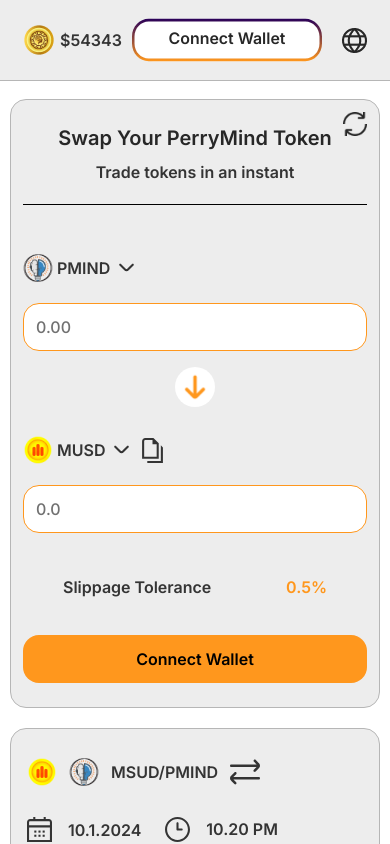
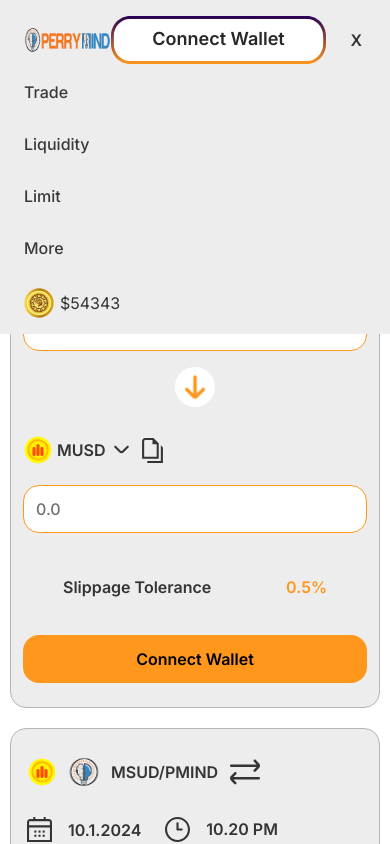
Before and after one commit to alenpragma/pmind-swap, a React (Vite) app: page / in a window 390 px wide. Shown: the top 844 px of the page. Built offline with nearby package versions, Linux system fonts and the light colour scheme.

Commit message:
header responsive

```diff
--- a/src/compenents/MenuItem.jsx
+++ b/src/compenents/MenuItem.jsx
@@ -1,15 +1,35 @@
+import coin from '../assets/mind1.png';
+
 
 const MenuItem = () => {
   return (
-    <>
-      <ul className='flex gap-7'>
+    <div className='flex flex-col bg-black gap-32 lg:flex-row '>
+      <ul className='flex flex-col lg:flex-row gap-7'>
         <li className='text-[#393939] font-medium leading-normal'>Trade</li>
         <li className='text-[#393939] font-medium leading-normal'>Liquidity</li>
         <li className='text-[#393939] font-medium leading-normal'>Limit</li>
         <li className='text-[#393939] font-medium leading-normal'>More</li>
       </ul>
-    </>
+      <div className='flex  place-items-center gap-1.5'>
+        <img className='' src={coin} alt="" />
+        <p className='text-[##393939] '>$54343</p>
+      </div>
+    </div>
   );
 };
 
 export default MenuItem;
+
+{/* <div className='flex gap-10 place-items-center font-semibold'>
+<div className='flex gap-5 place-items-center justify-center'>
+  <ConnectButton />
+  <div className='hidden lg:block'>
+    <img src={global} alt="" />
+  </div>
+
+   <div onClick={() => setShow(!show)} className='lg:hidden px-1 cursor-pointer'>
+    <span>X</span>
+  </div>
+
+</div>
+</div> */}
--- /dev/null
+++ b/src/compenents/connectButton.jsx
@@ -0,0 +1,27 @@
+
+const ConnectButton = () => {
+  return (
+    <>
+      <svg className='cursor-pointer' xmlns="http://www.w3.org/2000/svg" width="215" height="48" viewBox="0 0 215 48" fill="none">
+        {/* <!-- White Background --> */}
+        <rect width="100%" height="100%" fill="white" rx="24" ry="24" />
+
+        {/* <!-- Gradient Path --> */}
+        <path fillRule="evenodd" clipRule="evenodd" d="M196.057 3H18.9427C10.0502 3 2.84141 10.6112 2.84141 20V28C2.84141 37.3888 10.0502 45 18.9427 45H196.057C204.95 45 212.159 37.3888 212.159 28V20C212.159 10.6112 204.95 3 196.057 3ZM18.9427 0C8.48095 0 0 8.95431 0 20V28C0 39.0457 8.48095 48 18.9427 48H196.057C206.519 48 215 39.0457 215 28V20C215 8.9543 206.519 0 196.057 0H18.9427Z" fill="url(#paint0_linear_1158_13)" />
+
+        {/* <!-- Gradient definition --> */}
+        <defs>
+          <linearGradient id="paint0_linear_1158_13" x1="107.5" y1="0" x2="107.5" y2="48" gradientUnits="userSpaceOnUse">
+            <stop stopColor="#290059" />
+            <stop offset="1" stopColor="#FF971D" />
+          </linearGradient>
+        </defs>
+
+        {/* <!-- Text --> */}
+        <text x="50%" y="50%" dominantBaseline="middle" textAnchor="middle" fill="#272727" fontSize="18">Connect Wallet</text>
+      </svg>
+    </>
+  );
+};
+
+export default ConnectButton;
--- a/src/pages/Home.jsx
+++ b/src/pages/Home.jsx
@@ -7,6 +7,7 @@
 import refresh from '../assets/refresh1.png';
 import Footer from "../shared/Footer";
 import { useState } from "react";
+import Navbar from "../shared/navbar";
 
 const Home = () => {
 
@@ -19,7 +20,7 @@
   return (
     <div>
       <Header />
-
+      {/* <Navbar /> */}
       <div className="flex flex-col max-w-[1140px] lg:flex-row gap-5 mt-[18px] mx-auto justify-center">
         {/* ************ */}
         {/* 1st  card*/}
--- a/src/shared/Header.jsx
+++ b/src/shared/Header.jsx
@@ -1,13 +1,27 @@
 import logo from '../assets/logo.png';
 import coin from '../assets/mind1.png';
 import global from '../assets/globe1.png';
+import { useState } from 'react';
 
 
 const Header = () => {
+  const [show, setShow] = useState(false);
   return (
     <div className='bg-[#EDEDED] border-b-[1px] border-[#B6B6B6]  mx-auto text-primary  '>
 
-      <div className='  '>
+      <div className='  relative'>
+        <div className={`absolute bg-[#EDEDED] w-full mt-20 z-10  ${show == true ? "-mt-80" : ""}`}>
+          <ul className='flex flex-col ps-6 gap-7'>
+            <li className='text-[#393939] font-medium cursor-pointer leading-normal'>Trade</li>
+            <li className='text-[#393939] font-medium cursor-pointer leading-normal'>Liquidity</li>
+            <li className='text-[#393939] font-medium cursor-pointer leading-normal'>Limit</li>
+            <li className='text-[#393939] font-medium cursor-pointer leading-normal'>More</li>
+            <div className='flex pb-4 place-items-center gap-1.5'>
+              <img className='' src={coin} alt="" />
+              <p className='text-[##393939] '>$54343</p>
+            </div>
+          </ul>
+        </div>
         <div className='flex justify-items-end h-20 justify-between place-items-center px-6   mx-auto'>
           {/* ************ */}
           {/* left side */}
@@ -18,10 +32,10 @@
             <img className='w-[143px] h-[48px]' src={logo} alt="" />
             <div className='hidden lg:block'>
               <ul className='flex gap-7'>
-                <li className='text-[#393939] font-medium leading-normal'>Trade</li>
-                <li className='text-[#393939] font-medium leading-normal'>Liquidity</li>
-                <li className='text-[#393939] font-medium leading-normal'>Limit</li>
-                <li className='text-[#393939] font-medium leading-normal'>More</li>
+                <li className='text-[#393939] font-medium cursor-pointer leading-normal'>Trade</li>
+                <li className='text-[#393939] font-medium cursor-pointer leading-normal'>Liquidity</li>
+                <li className='text-[#393939] font-medium cursor-pointer leading-normal'>Limit</li>
+                <li className='text-[#393939] font-medium cursor-pointer leading-normal'>More</li>
               </ul>
             </div>
           </div>
@@ -31,9 +45,12 @@
           {/* icon, button icon */}
           {/* ************ */}
           <div className='flex gap-10 place-items-center font-semibold'>
-            <div className='flex  place-items-center gap-1.5'>
-              <img className='' src={coin} alt="" />
-              <p className='text-[##393939] '>$54343</p>
+            <div className='hidden lg:block'>
+
+              <div className='flex  place-items-center gap-1.5'>
+                <img className='' src={coin} alt="" />
+                <p className='text-[##393939] '>$54343</p>
+              </div>
             </div>
 
             <div className='flex gap-5 place-items-center justify-center'>
@@ -57,7 +74,13 @@
                 <text x="50%" y="50%" dominantBaseline="middle" textAnchor="middle" fill="#272727" fontSize="18">Connect Wallet</text>
               </svg>
 
-              <img src={global} alt="" />
+              <div className='hidden lg:block'>
+                <img src={global} alt="" />
+              </div>
+
+              <div onClick={() => setShow(!show)} className='lg:hidden px-1 cursor-pointer'>
+                <span>X</span>
+              </div>
             </div>
           </div>
 
```
